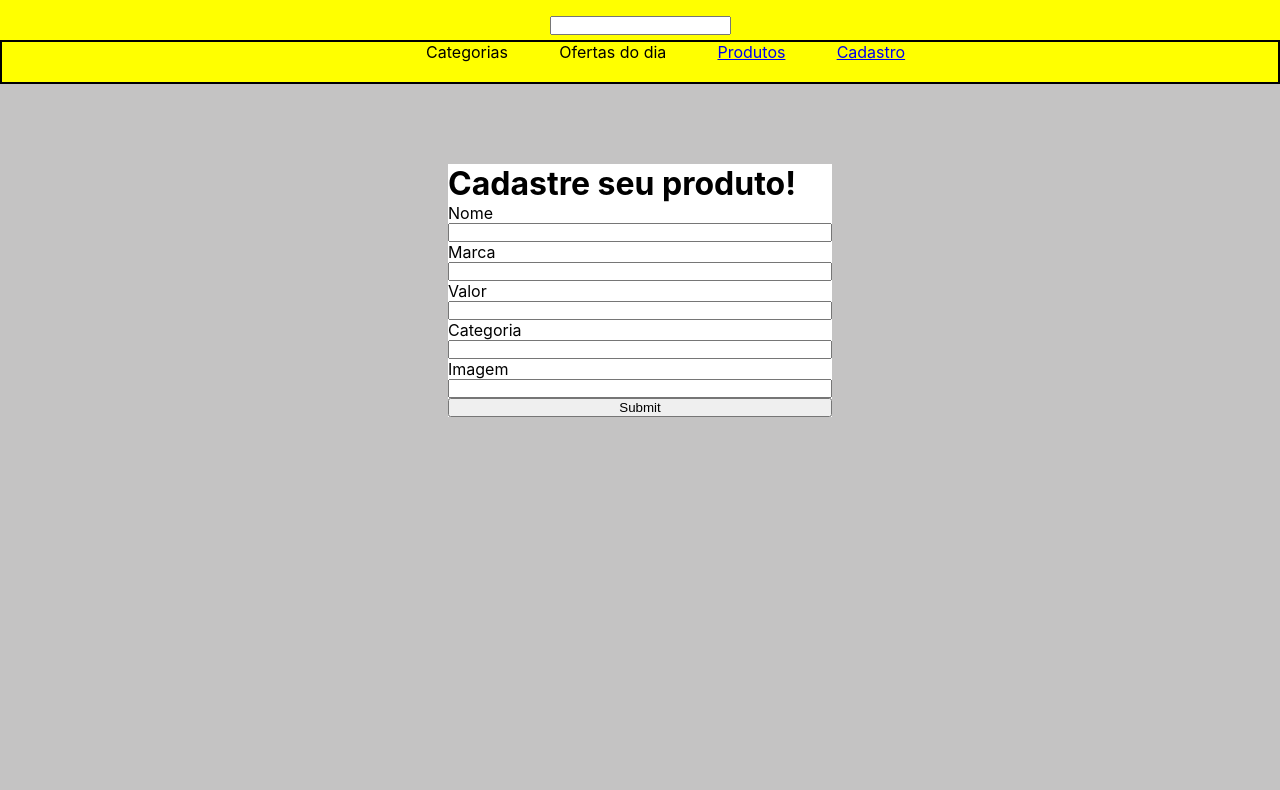
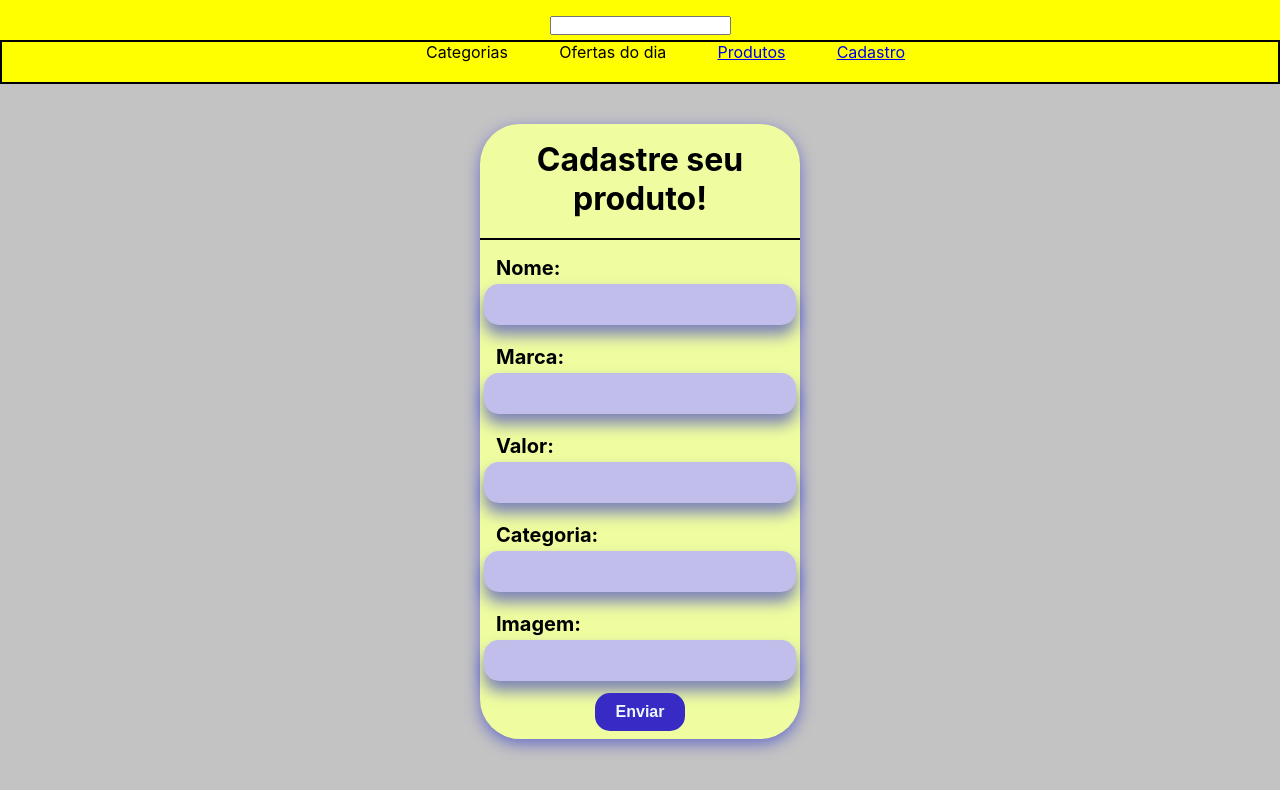
Before and after one commit to MarcosFernandes99/PageMercadoLivre, a React (Create React App) app in the folder PageMercadoLivre/: page /Cadastro in a window 1280 px wide. Shown: the top 790 px of the page. Built offline with nearby package versions, Linux system fonts and the light colour scheme; the HTML template or start-up script is replaced by a standard one.

Commit message:
recriando formulário utilizando desta vez Formik

```diff
--- a/PageMercadoLivre/package.json
+++ b/PageMercadoLivre/package.json
@@ -11,6 +11,7 @@
     "@types/react": "^18.0.27",
     "@types/react-dom": "^18.0.10",
     "axios": "^1.2.3",
+    "formik": "^2.2.9",
     "react": "^18.2.0",
     "react-dom": "^18.2.0",
     "react-query": "^3.39.2",
--- a/PageMercadoLivre/src/App.css
+++ b/PageMercadoLivre/src/App.css
@@ -2,15 +2,17 @@
   margin: 0;
   padding: 0;
 }
-body{
+
+body {
   background-color: rgb(196, 195, 195);
 }
+
 header {
   text-align: center;
   background-color: yellow;
 }
 
-.search{
+.search {
   height: 5vh;
 }
 
@@ -23,11 +25,11 @@ header {
   height: 5vh;
 }
 
-.category{
+.category {
   margin-left: 4vw;
 }
 
-.benefits{
+.benefits {
   display: flex;
   justify-content: center;
   margin-left: 10vw;
@@ -36,18 +38,18 @@ header {
   border-radius: 20px;
 }
 
-.benefit{
+.benefit {
   height: 15vh;
   margin-left: 3vw;
   width: 20vw;
 
 }
 
-h3{
+h3 {
   margin-top: 2vh;
 }
 
-.cards{
+.cards {
   display: grid;
   grid-template-columns: repeat(3, 1fr);
   grid-template-rows: repeat(4, 30vh);
@@ -57,36 +59,78 @@ h3{
   margin-right: 10vw;
   gap: 1vw;
 }
-.card{
+
+.card {
   background-color: white;
   border-radius: 20px;
 }
-img{
+
+img {
   height: 14vh;
   margin-top: 2vh;
 }
 
-.btn{
+.btn {
   display: flex;
   justify-content: center;
   margin-top: 2vh;
 }
-button{
+
+.btnOrder {
   background-color: yellow;
+  color: black;
+}
+
+
+button {
+  background-color: rgb(55, 42, 197);
   padding: 10px;
   font-size: 2vh;
   border: none;
   border-radius: 15px;
   cursor: pointer;
   font-weight: bold;
-  margin: auto;
+  margin: 1vh auto;
+  color: aliceblue;
+  width: 7vw;
 }
 
-form{
+form {
   display: flex;
   flex-direction: column;
-  width: 30vw;
+  width: 25vw;
   margin: auto;
-  margin-top: 10vh;
-  background-color: white;
+  margin-top: 5vh;
+  background-color: rgb(239, 253, 160);
+  border-radius: 5vh;
+  box-shadow: rgba(15, 27, 206, 0.5) 0px 5px 15px;
 }
+
+.title {
+  margin-top: 2vh;
+  text-align: center;
+  border-bottom: 0.3vh solid rgb(0, 0, 0);
+  color: rgb(0, 0, 0);
+  padding-bottom: 20px;
+}
+
+.fieldInput {
+  height: 5vh;
+  border: none;
+  background-color: rgb(194, 190, 236);
+  outline: 0;
+  font-size: 18px;
+  border-radius: 15px;
+  padding: 10px;
+  margin: 0.5vh;
+  color: black;
+  flex: 1;
+  box-shadow: rgba(10, 7, 209, 0.5) 0px 10px 15px;
+}
+
+label {
+  margin-top: 2vh;
+  margin-left: 2vh;
+  font-weight: bold;
+  font-size: 20px;
+}
--- a/PageMercadoLivre/src/index.tsx
+++ b/PageMercadoLivre/src/index.tsx
@@ -5,6 +5,7 @@ import App from './App';
 import reportWebVitals from './reportWebVitals';
 import { BrowserRouter, Routes, Route, Link } from "react-router-dom"
 import Cadastro from './moleculas/Cadastro';
+import CadastroFormik from './moleculas/CadastroFormik';
 
 const root = ReactDOM.createRoot(
   document.getElementById('root') as HTMLElement
@@ -16,7 +17,7 @@ root.render(
       <Routes>
 
         <Route path="/" element={<App />} />
-        <Route path="/Cadastro" element={<Cadastro />} />
+        <Route path="/Cadastro" element={<CadastroFormik />} />
 
       </Routes>
 
--- a/PageMercadoLivre/src/moleculas/Cadastro.tsx
+++ b/PageMercadoLivre/src/moleculas/Cadastro.tsx
@@ -4,7 +4,7 @@ import axios from 'axios'
 
 const Cadastro = () => {
 
-    const [productsList, setProductList] = useState({nome: '', marca: '', valor: '', categoria: '', url: ''})
+    const [productsList, setProductList] = useState({ nome: '', marca: '', valor: '', categoria: '', url: '' })
 
     useEffect(() => {
 
@@ -15,11 +15,11 @@ const Cadastro = () => {
         event.preventDefault()
 
         axios.post("https://apigenerator.dronahq.com/api/YtBbxgqg/produtos", productsList)
+
     }
 
     const handleChange = (event: React.ChangeEvent<HTMLInputElement>) => {
-        setProductList({...productsList, [event.target.name]: event.target.value})
-
+        setProductList({ ...productsList, [event.target.name]: event.target.value })
 
     }
 
@@ -28,19 +28,21 @@ const Cadastro = () => {
             <NavBar />
 
             <form className="form" onSubmit={handleSubmit}>
-                <h1>Cadastre seu produto!</h1>
-                <label>Nome</label>
-                <input id="nome" name="nome" type="text" onChange={handleChange}/>
-                <label>Marca</label>
-                <input id="marca" name="marca" type="text" onChange={handleChange}/>
-                <label>Valor</label>
-                <input id="valor" name="valor" type="text" onChange={handleChange}/>
-                <label>Categoria</label>
-                <input id="categoria" name="categoria" type="text" onChange={handleChange}/>
-                <label>Imagem</label>
-                <input id="url" name="url" type="text" onChange={handleChange}/>
-                <input type="submit" />
+                <h1 className="title">Cadastre seu produto!</h1>
+                <label>Nome:</label>
+                <input className="fieldInput" id="nome" name="nome" type="text" onChange={handleChange} />
+                <label>Marca:</label>
+                <input className="fieldInput" id="marca" name="marca" type="text" onChange={handleChange} />
+                <label>Valor:</label>
+                <input className="fieldInput" id="valor" name="valor" type="text" onChange={handleChange} />
+                <label>Categoria:</label>
+                <input className="fieldInput" id="categoria" name="categoria" type="text" onChange={handleChange} />
+                <label>Imagem:</label>
+                <input className="fieldInput" id="url" name="url" type="text" onChange={handleChange} />
+                <button>Enviar</button>
             </form>
+
+
         </>
 
     )
--- /dev/null
+++ b/PageMercadoLivre/src/moleculas/CadastroFormik.tsx
@@ -0,0 +1,48 @@
+import NavBar from "./NavBar"
+import axios from "axios"
+import { useFormik } from "formik"
+
+
+const CadastroFormik = () => {
+
+    const formik = useFormik({
+        initialValues: {
+            nome: '',
+            marca: '',
+            valor: '',
+            categoria: '',
+            url: '',
+        },
+        onSubmit: (values) => {
+            console.log('values', values)
+
+            axios.post("https://apigenerator.dronahq.com/api/YtBbxgqg/produtos", values)
+        }
+    })
+
+    return (
+        <>
+
+            <NavBar />
+
+            <form className="form" onSubmit={formik.handleSubmit}>
+                <h1 className="title">Cadastre seu produto!</h1>
+                <label>Nome:</label>
+                <input className="fieldInput" id="nome" name="nome" type="text" onChange={formik.handleChange} value={formik.values.nome}/>
+                <label>Marca:</label>
+                <input className="fieldInput" id="marca" name="marca" type="text" onChange={formik.handleChange} value={formik.values.marca}/>
+                <label>Valor:</label>
+                <input className="fieldInput" id="valor" name="valor" type="text" onChange={formik.handleChange} value={formik.values.valor}/>
+                <label>Categoria:</label>
+                <input className="fieldInput" id="categoria" name="categoria" type="text" onChange={formik.handleChange} value={formik.values.categoria}/>
+                <label>Imagem:</label>
+                <input className="fieldInput" id="url" name="url" type="text" onChange={formik.handleChange} value={formik.values.url}/>
+                <button>Enviar</button>
+            </form>
+
+
+        </>
+    )
+}
+
+export default CadastroFormik
--- a/PageMercadoLivre/src/moleculas/Cards.tsx
+++ b/PageMercadoLivre/src/moleculas/Cards.tsx
@@ -43,8 +43,8 @@ const Cards: React.FC<ICards> = ({ data, status }) => {
     return (
         <>
             <div className="btn">
-                <button onClick={handleClickCrescent}>Ordem Crescente</button>
-                <button onClick={handleClickDecrescent}>Ordem Decrescente</button>
+                <button className="btnOrder" onClick={handleClickCrescent}>Ordem Crescente</button>
+                <button className="btnOrder" onClick={handleClickDecrescent}>Ordem Decrescente</button>
             </div>
             <div>
 
```
Also changed, not shown: 1 other file (tests, documents, lock files or other folders).
